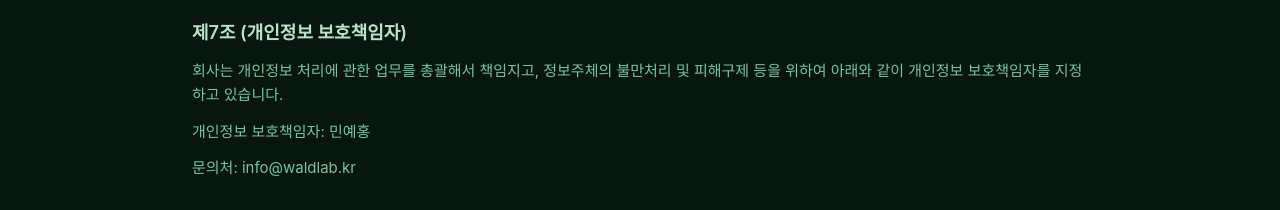
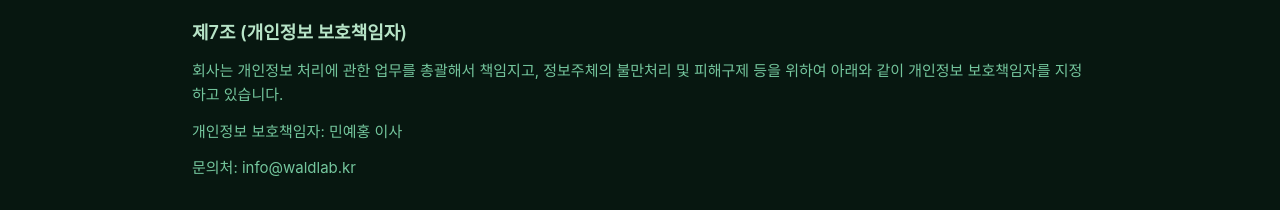
Before and after one commit to yhhyun-waldlab/waldlab-homepage, a Next.js app: page /privacy in a window 1280 px wide. Shown: the part 1260-1470 px from the top of the page. Built offline with nearby package versions, Linux system fonts and the light colour scheme.

Commit message:
Update page.tsx

```diff
--- a/src/app/privacy/page.tsx
+++ b/src/app/privacy/page.tsx
@@ -67,7 +67,7 @@ const PRIVACY_SECTIONS: {
     title: "제7조 (개인정보 보호책임자)",
     paragraphs: [
       "회사는 개인정보 처리에 관한 업무를 총괄해서 책임지고, 정보주체의 불만처리 및 피해구제 등을 위하여 아래와 같이 개인정보 보호책임자를 지정하고 있습니다.",
-      "개인정보 보호책임자: 민예홍",
+      "개인정보 보호책임자: 민예홍 이사",
       "문의처: info@waldlab.kr",
     ],
   },
```
